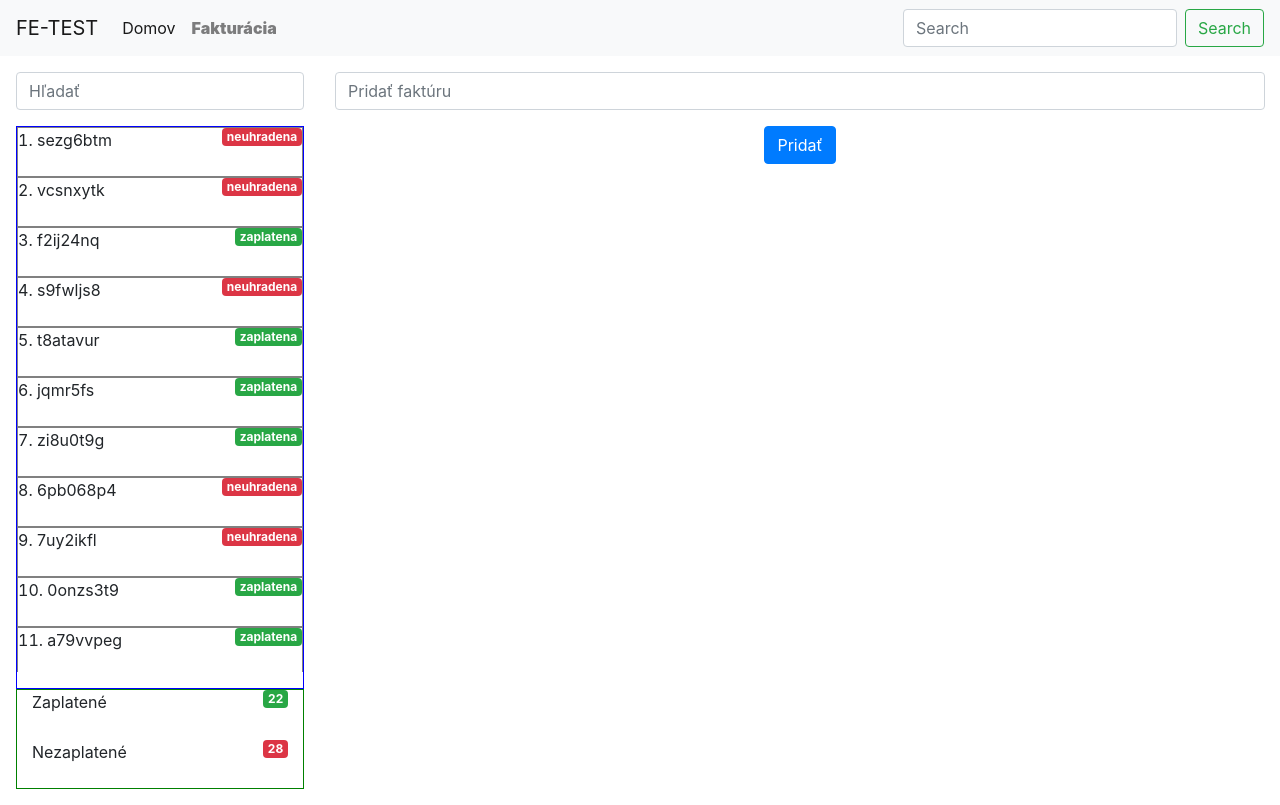
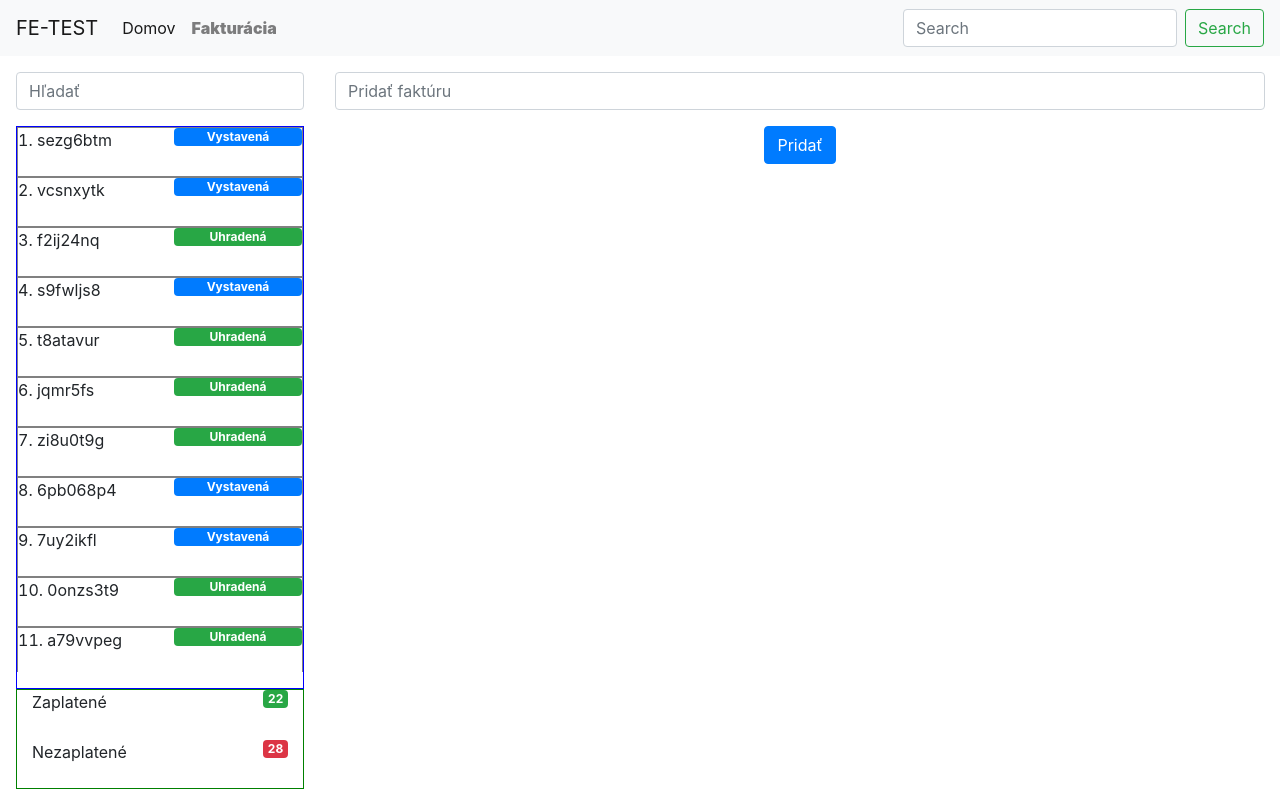
Before and after one commit to JohnScig/front-end-test, an Angular app: page /invoicing in a window 1280 px wide. Built offline with nearby package versions, Linux system fonts and the light colour scheme.

Commit message:
fixing small things

```diff
--- a/src/app/invoice-generator.service.ts
+++ b/src/app/invoice-generator.service.ts
@@ -16,7 +16,6 @@ export class InvoiceGeneratorService {
   }
 
   generatePrice() {
-
     return Math.floor(Math.random() * Math.floor(10)) / 10;
   }
 
--- a/src/app/invoice-list/invoice-list.component.html
+++ b/src/app/invoice-list/invoice-list.component.html
@@ -3,7 +3,7 @@
     <ol>
       <li *ngFor="let invoice of invoices" class="invoice-list-item">
         <span class="invoice-name"> {{invoice.name}} </span>
-        <span class="invoice-price badge" [ngClass]="isPaid(invoice.price, 'bool') ? 'badge-success' : 'badge-danger' ">
+        <span class="invoice-price badge" [ngClass]="isPaid(invoice.price, 'bool') ? 'badge-success' : 'badge-primary' ">
           {{isPaid(invoice.price, 'string')}} </span>
       </li>
     </ol>
--- a/src/app/invoice-list/invoice-list.component.scss
+++ b/src/app/invoice-list/invoice-list.component.scss
@@ -23,4 +23,4 @@ li {
 
 .invoice-price {
   float: right;
-}
+  width: 8rem;}
--- a/src/app/invoice-list/invoice-list.component.ts
+++ b/src/app/invoice-list/invoice-list.component.ts
@@ -20,14 +20,14 @@ export class InvoiceListComponent {
   isPaid(price: number, type: string): any {
     if (price > 0.5) {
       if (type === 'string') {
-        return 'zaplatena';
+        return 'Uhradená';
       } else {
         return true;
       }
     }
 
     if (type === 'string') {
-      return 'neuhradena';
+      return 'Vystavená';
     } else {
       return false;
     }
```
